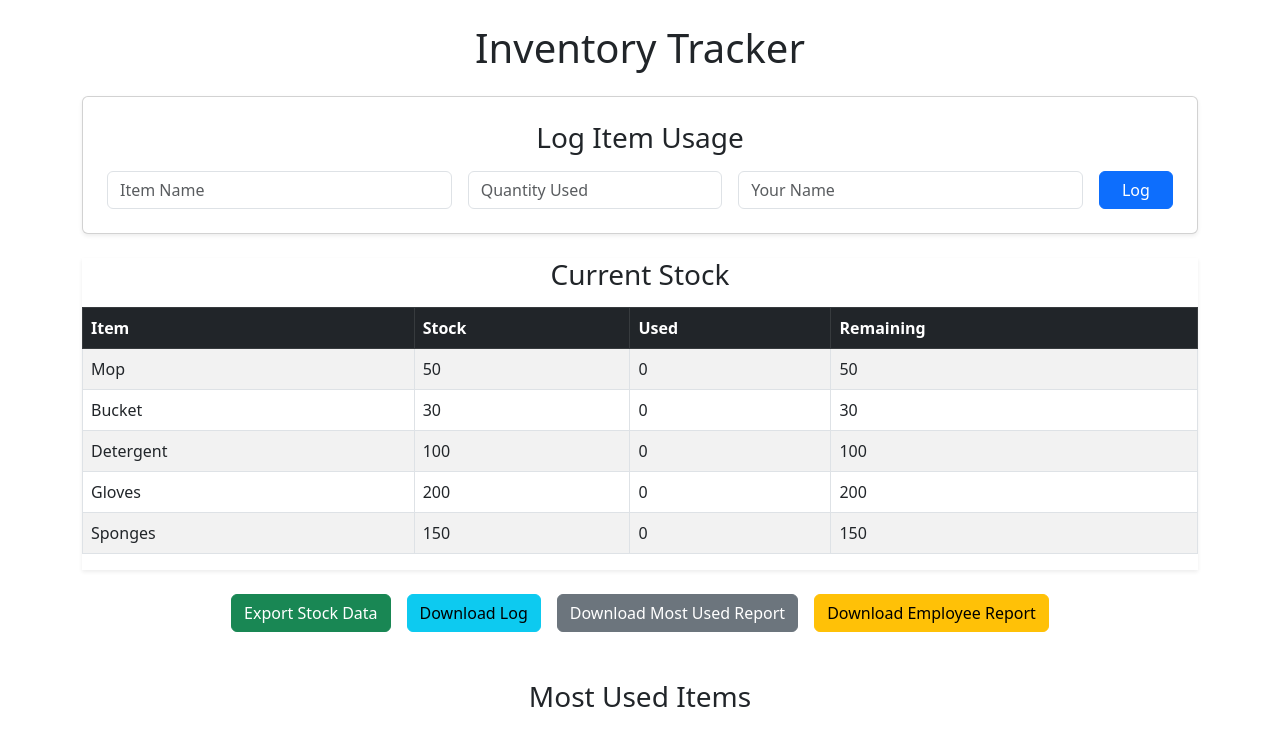
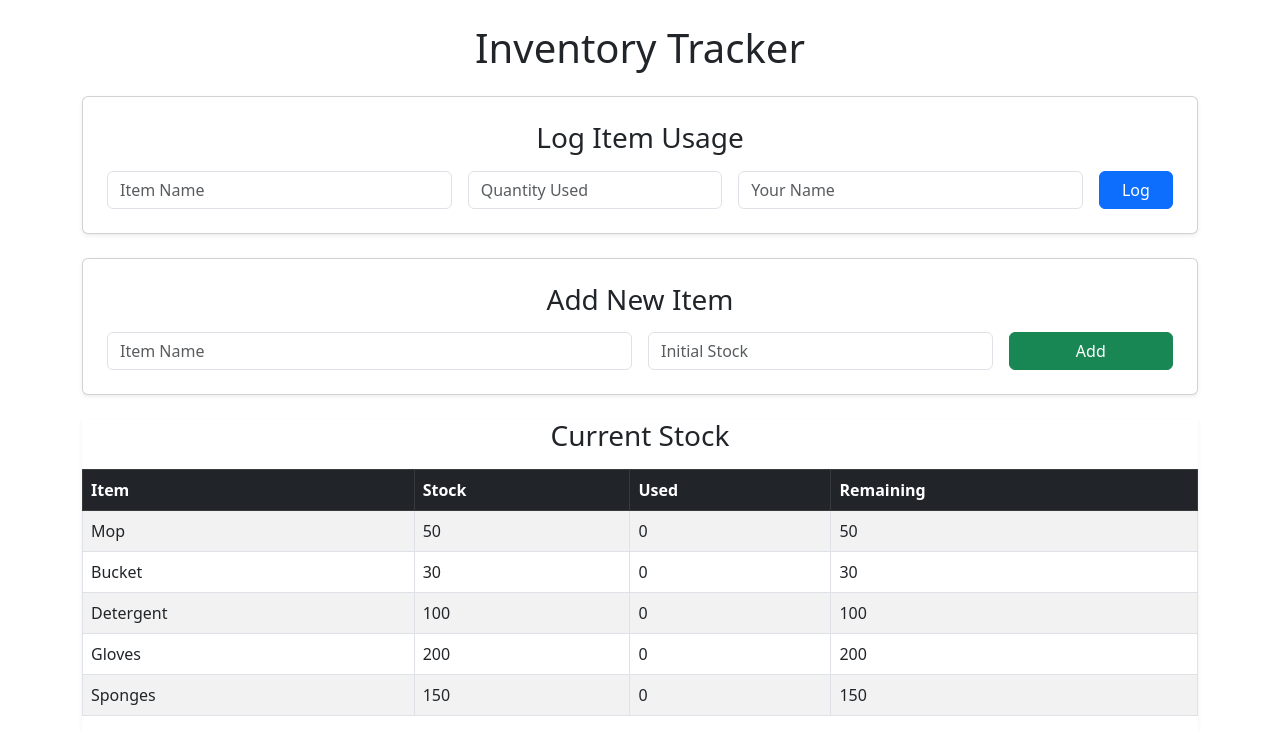
Before and after one commit to MysteryMeow/Farm, a Flask app: page / in a window 1280 px wide. Shown: the top 731 px of the page. Run offline with Flask 3, Linux system fonts and the light colour scheme.

Commit message:
add items

```diff
--- a/app.py
+++ b/app.py
@@ -127,6 +127,34 @@ def download_employee_contributions():
     return jsonify({"success": False, "message": "Log file not found."})
 
 
+@app.route("/add-item", methods=["POST"])
+def add_item():
+    """Add a new item to the inventory."""
+    item_name = request.form.get("item")
+    stock = int(request.form.get("stock"))
+
+    if os.path.exists(STOCK_FILE):
+        # Load the existing stock data
+        df = pd.read_excel(STOCK_FILE)
+
+        # Check if the item already exists
+        if item_name in df["Item"].values:
+            return jsonify({"success": False, "message": f"Item '{item_name}' already exists."})
+
+        # Add the new item
+        new_item = pd.DataFrame([{
+            "Item": item_name,
+            "Stock": stock,
+            "Used": 0,
+            "Remaining": stock
+        }])
+        df = pd.concat([df, new_item], ignore_index=True)
+        df.to_excel(STOCK_FILE, index=False)
+        return jsonify({"success": True, "message": f"Item '{item_name}' added with stock {stock}."})
+
+    return jsonify({"success": False, "message": "Stock file not found."})
+
+
 if __name__ == "__main__":
     port = int(os.environ.get("PORT", 5000))
     app.run(debug=True, host="0.0.0.0", port=port)
--- a/templates/index.html
+++ b/templates/index.html
@@ -26,6 +26,22 @@
                 </div>
                 <div class="col-md-1">
                     <button type="submit" class="btn btn-primary w-100">Log</button>
+                </div>
+            </form>
+        </div>
+
+        <!-- Add New Item Form -->
+        <div class="card p-4 shadow-sm mb-4">
+            <h3 class="text-center mb-3">Add New Item</h3>
+            <form id="addItemForm" class="row g-3">
+                <div class="col-md-6">
+                    <input type="text" class="form-control" name="item" placeholder="Item Name" required>
+                </div>
+                <div class="col-md-4">
+                    <input type="number" class="form-control" name="stock" placeholder="Initial Stock" required>
+                </div>
+                <div class="col-md-2">
+                    <button type="submit" class="btn btn-success w-100">Add</button>
                 </div>
             </form>
         </div>
@@ -63,17 +79,19 @@
             <button id="downloadEmployeeButton" class="btn btn-warning">Download Employee Report</button>
         </div>
 
-        <!-- Charts -->
+        <!-- Most Used Items Chart -->
         <div class="mt-5">
             <h3 class="text-center mb-3">Most Used Items</h3>
             <canvas id="mostUsedChart"></canvas>
         </div>
 
+        <!-- Usage Trends Chart -->
         <div class="mt-5">
             <h3 class="text-center mb-3">Usage Trends Over Time</h3>
             <canvas id="usageTrendsChart"></canvas>
         </div>
 
+        <!-- Employee Usage Chart -->
         <div class="mt-5">
             <h3 class="text-center mb-3">Employee Usage</h3>
             <canvas id="employeeUsageChart"></canvas>
@@ -88,6 +106,24 @@
             const formData = new FormData(this);
 
             fetch('/log', {
+                method: 'POST',
+                body: formData
+            })
+            .then(response => response.json())
+            .then(data => {
+                alert(data.message);
+                if (data.success) {
+                    location.reload(); // Reload the page to update the table
+                }
+            });
+        });
+
+        // Add New Item Form Submission
+        document.getElementById('addItemForm').addEventListener('submit', function (e) {
+            e.preventDefault();
+            const formData = new FormData(this);
+
+            fetch('/add-item', {
                 method: 'POST',
                 body: formData
             })
@@ -169,6 +205,21 @@
                     options: { responsive: true, scales: { y: { beginAtZero: true } } }
                 });
             });
+
+        // Download Log Button
+        document.getElementById('downloadLogButton').addEventListener('click', function () {
+            window.location.href = '/download-log';
+        });
+
+        // Download Most Used Report Button
+        document.getElementById('downloadMostUsedButton').addEventListener('click', function () {
+            window.location.href = '/report/most-used/download';
+        });
+
+        // Download Employee Report Button
+        document.getElementById('downloadEmployeeButton').addEventListener('click', function () {
+            window.location.href = '/report/employee-contributions/download';
+        });
     </script>
 </body>
 </html>
```
Also changed, not shown: 1 other file.
